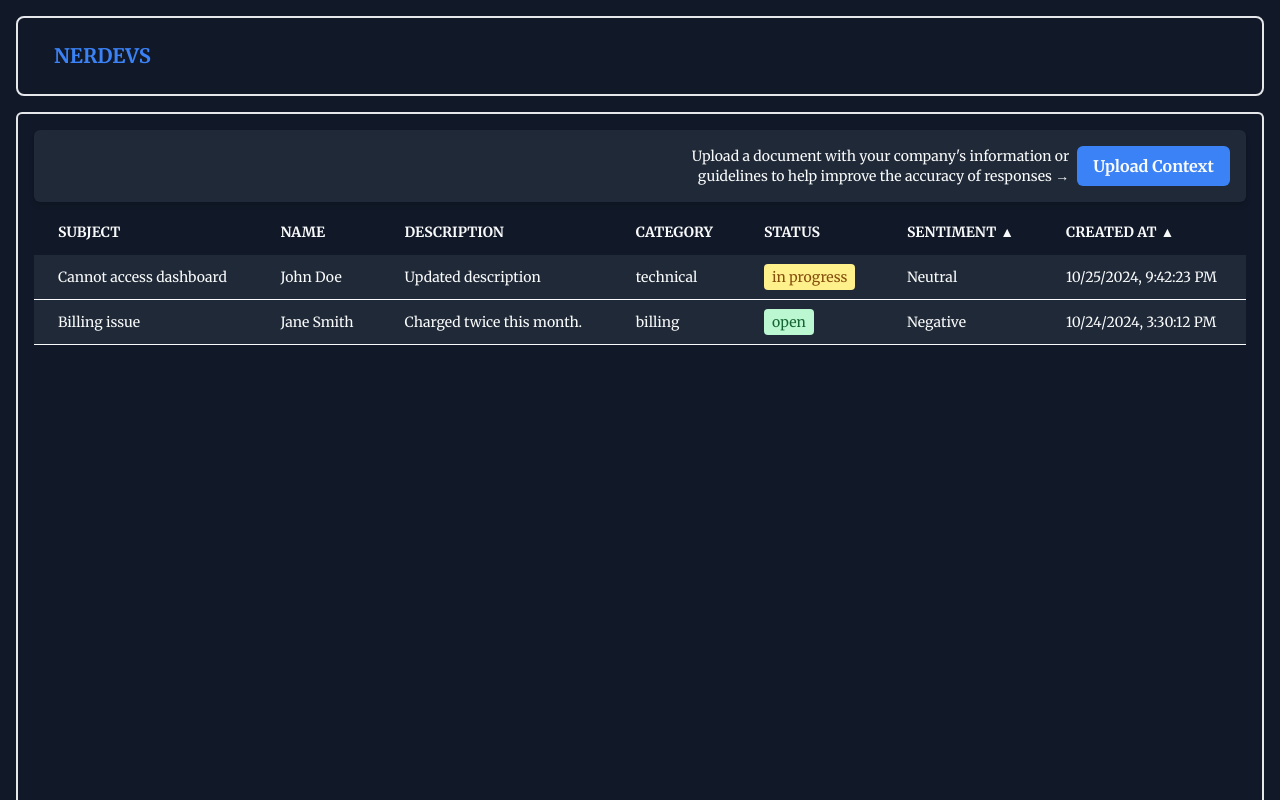
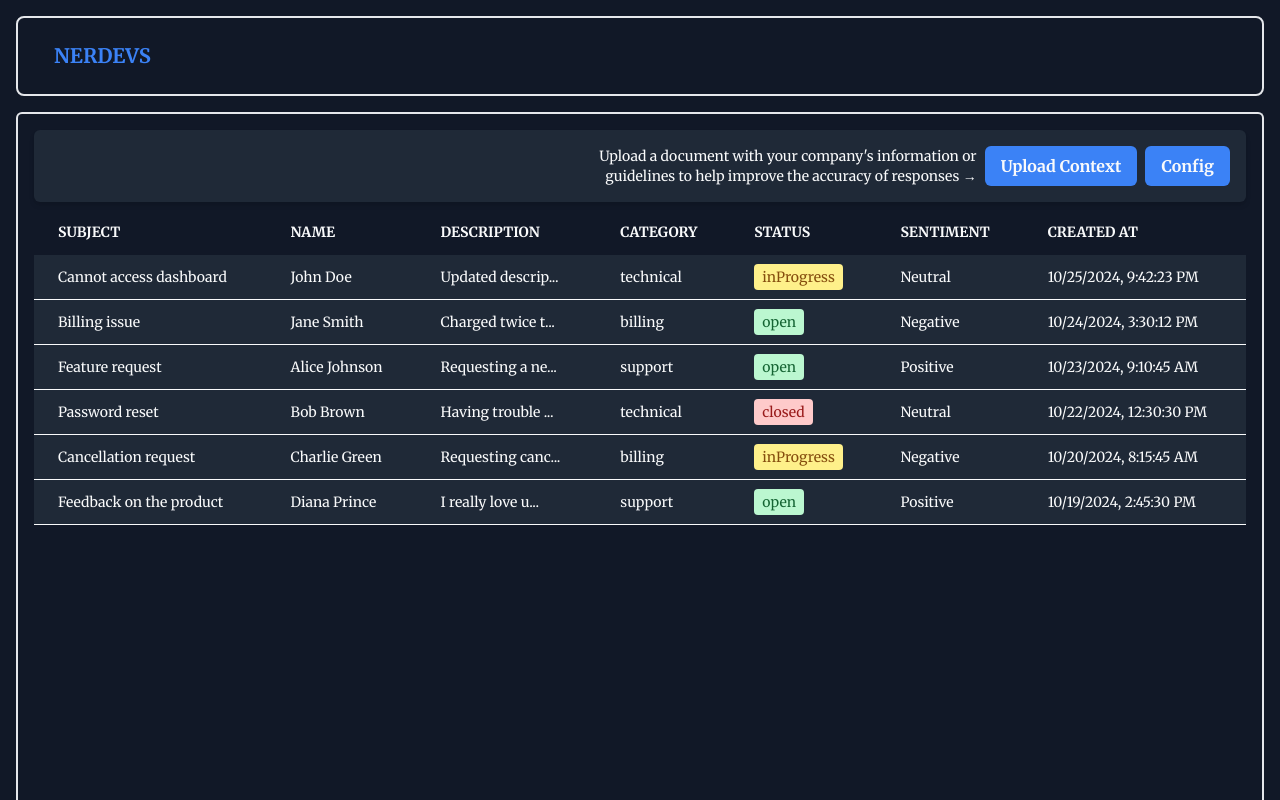
Before and after one commit to rodmarkun/ENM-HackathonLLM, a Next.js app in the folder front/: page / in a window 1280 px wide. Built offline with nearby package versions, Linux system fonts and the light colour scheme.

Commit message:
feat: strategy context

```diff
--- a/front/src/app/page.tsx
+++ b/front/src/app/page.tsx
@@ -1,9 +1,11 @@
 import Navbar from "@/components/Navbar";
 import Table from "@/components/Table";
 import Topbar from "@/components/Topbar";
+import { RulesProvider } from "../context/RulesContext";
 
 export default function Home() {
   return (
+    <RulesProvider>
       <div className="h-screen flex flex-col gap-4 px-4 pt-2">
         <Navbar />
         <div className="w-full h-full flex flex-col gap-2 border-2 border-b-0 p-4 rounded-t-md">
@@ -11,5 +13,6 @@ export default function Home() {
           <Table />
         </div>
       </div>
+    </RulesProvider>
   );
 }
--- a/front/src/components/Table/index.tsx
+++ b/front/src/components/Table/index.tsx
@@ -5,6 +5,7 @@ import { cn } from "@/lib/utils";
 import { mockTickets } from "@/mocks";
 import type { Ticket } from "@/types";
 import TicketCard from "../Ticket";
+import { useRules } from "@/context/RulesContext";
 
 interface SortConfig {
   key: keyof Ticket | null;
@@ -27,12 +28,22 @@ const headers: TableHeader[] = [
 ];
 
 export default function Table() {
+  const { rules } = useRules();
   const [sortConfig, setSortConfig] = useState<SortConfig>({
     key: null,
     direction: "asc",
   });
 
-  const sortedTickets = [...mockTickets].sort((a, b) => {
+  const updatedTickets = mockTickets.map((ticket) => {
+    const matchingRule = rules.find(
+      (rule) => ticket[rule.property] === rule.value
+    );
+    return matchingRule
+      ? { ...ticket, strategy: matchingRule.strategy }
+      : ticket;
+  });
+
+  const sortedTickets = [...updatedTickets].sort((a, b) => {
     if (sortConfig.key) {
       const direction = sortConfig.direction === "asc" ? 1 : -1;
       return a[sortConfig.key] > b[sortConfig.key] ? direction : -direction;
@@ -58,27 +69,10 @@ export default function Table() {
             {headers.map((header) => (
               <th
                 key={header.label}
-                className={cn(
-                  "py-3 px-6 text-left",
-                  header.sortKey && "cursor-pointer"
-                )}
+                className="py-3 px-6 text-left cursor-pointer"
                 onClick={() => header.sortKey && handleSort(header.sortKey)}
               >
-                <span className="flex items-center">
-                  {header.label}
-                  {header.sortKey && (
-                    <span
-                      className={cn(
-                        "ml-1 transition-transform duration-200",
-                        sortConfig.key === header.sortKey &&
-                          sortConfig.direction === "asc" &&
-                          "rotate-180"
-                      )}
-                    >
-                      {"\u25B2"}
-                    </span>
-                  )}
-                </span>
+                {header.label}
               </th>
             ))}
           </tr>
--- a/front/src/components/Ticket.tsx
+++ b/front/src/components/Ticket.tsx
@@ -1,6 +1,6 @@
 "use client";
 
-import { cn } from "@/lib/utils";
+import { cn, shortendDescription } from "@/lib/utils";
 import { Ticket } from "@/types";
 import { useRouter } from "next/navigation";
 
@@ -19,18 +19,20 @@ export default function TicketCard({ ticket }: TicketProps) {
     >
       <td className="py-3 px-6 text-left font-medium">{ticket.subject}</td>
       <td className="py-3 px-6 text-left">{ticket.name}</td>
-      <td className="py-3 px-6 text-left">{ticket.description}</td>
+      <td className="py-3 px-6 text-left">
+        {shortendDescription(ticket.description, 15)}
+      </td>
       <td className="py-3 px-6 text-left">{ticket.category}</td>
       <td className="py-3 px-6 text-left">
         <span
           className={cn(
             "px-2 py-1 rounded whitespace-nowrap",
-            ticket.status === "in_progress" && "bg-yellow-200 text-yellow-800",
+            ticket.status === "inProgress" && "bg-yellow-200 text-yellow-800",
             ticket.status === "open" && "bg-green-200 text-green-800",
             ticket.status === "closed" && "bg-red-200 text-red-800"
           )}
         >
-          {ticket.status.replace("_", " ")}
+          {ticket.status}
         </span>
       </td>
       <td className="py-3 px-6 text-left">
--- a/front/src/components/Topbar.tsx
+++ b/front/src/components/Topbar.tsx
@@ -1,10 +1,34 @@
 "use client";
 
-import { useRef } from "react";
+import { useRules, Rule, Property } from "../context/RulesContext";
+import { useRef, useState } from "react";
 import { Button } from "./ui/Button";
+import { Modal } from "./ui/Modal";
+
+const propertyOptions: Record<Property, string[]> = {
+  category: ["technical", "billing", "support"],
+  sentiment: ["positive", "neutral", "negative"],
+  priority: ["low", "mid", "high"],
+};
 
 export default function Topbar() {
+  const { rules, addRule, removeRule } = useRules();
+  const [isModalOpen, setIsModalOpen] = useState(false);
+  const [selectedProperty, setSelectedProperty] = useState<Property | null>(
+    null
+  );
+
   const fileInputRef = useRef<HTMLInputElement>(null);
+
+  const handleAddRule = (value: string) => {
+    if (!selectedProperty) return;
+    const newRule: Rule = {
+      property: selectedProperty,
+      value,
+      strategy: "autoAnswer",
+    };
+    addRule(newRule);
+  };
 
   return (
     <div className="w-full flex items-center justify-end gap-2 bg-foreground p-4 text-right text-text rounded-md shadow-md">
@@ -20,8 +44,75 @@ export default function Topbar() {
       >
         Upload Context
       </Button>
+      <Button onClick={() => setIsModalOpen(true)} size="md" color="accent">
+        Config
+      </Button>
 
-      {/* Disimula el input type file */}
+      {isModalOpen && (
+        <Modal onClose={() => setIsModalOpen(false)} className="border">
+          <div className="p-6">
+            <h2 className="text-lg font-semibold mb-4">
+              Strategy Rules Configuration
+            </h2>
+
+            <div className="flex gap-2 mb-6">
+              {Object.keys(propertyOptions).map((prop) => (
+                <Button
+                  key={prop}
+                  onClick={() => setSelectedProperty(prop as Property)}
+                  size="md"
+                  color={selectedProperty === prop ? "accent" : "none"}
+                >
+                  {prop}
+                </Button>
+              ))}
+            </div>
+
+            {selectedProperty && (
+              <div className="mb-6">
+                <h3 className="text-sm font-medium mb-2">
+                  Select value for {selectedProperty}:
+                </h3>
+                <div className="flex gap-2 flex-wrap">
+                  {propertyOptions[selectedProperty].map((value) => (
+                    <Button
+                      key={value}
+                      onClick={() => handleAddRule(value)}
+                      size="md"
+                      color="none"
+                    >
+                      {value}
+                    </Button>
+                  ))}
+                </div>
+              </div>
+            )}
+
+            {rules.length > 0 && (
+              <div>
+                <h3 className="text-sm font-medium mb-2">Active Rules:</h3>
+                <div className="space-y-2">
+                  {rules.map((rule, index) => (
+                    <div
+                      key={index}
+                      className="flex items-center justify-between bg-background p-2 rounded"
+                    >
+                      <span>
+                        {rule.property} = {rule.value} → {rule.strategy}
+                      </span>
+                      <Button
+                        size="md"
+                        color="none"
+                        onClick={() => removeRule(rule)}
+                      >
+                        Remove
+                      </Button>
+                    </div>
+                  ))}
+                </div>
+              </div>
+            )}
+            {/* Hidden file input */}
             <input
               type="file"
               ref={fileInputRef}
@@ -29,11 +120,14 @@ export default function Topbar() {
               onChange={(e: React.ChangeEvent<HTMLInputElement>) => {
                 const file = e.target.files?.[0];
                 if (file) {
-            //FIXME: guardar el file con el contexto
+                  // Handle the uploaded file as needed
                   console.log("File selected:", file);
                 }
               }}
             />
           </div>
+        </Modal>
+      )}
+    </div>
   );
 }
--- a/front/src/components/ui/Button.tsx
+++ b/front/src/components/ui/Button.tsx
@@ -5,7 +5,7 @@ type Props = {
   children: ReactNode;
   onClick: () => void;
   size: "icon" | "none" | "md";
-  color: "accent";
+  color: "accent" | "none";
 };
 
 export const Button = ({ children, onClick, size, color }: Props) => {
@@ -18,6 +18,7 @@ export const Button = ({ children, onClick, size, color }: Props) => {
     },
     colors: {
       accent: "bg-accent",
+      none: "",
     },
   };
 
--- /dev/null
+++ b/front/src/components/ui/Modal.tsx
@@ -0,0 +1,41 @@
+import { cn } from "@/lib/utils";
+import Image from "next/image";
+import { ReactNode, MouseEvent } from "react";
+
+type Props = {
+  children: ReactNode;
+  onClose: () => void;
+  className?: string;
+};
+
+export const Modal = ({ children, onClose, className }: Props) => {
+  const handleBackgroundClick = (e: MouseEvent<HTMLDivElement>) => {
+    if (e.target === e.currentTarget) {
+      onClose();
+    }
+  };
+
+  return (
+    <div
+      className="fixed z-10 top-0 left-0 h-screen w-full bg-background bg-opacity-60 flex items-center justify-center"
+      onClick={handleBackgroundClick}
+    >
+      <div
+        className={cn(
+          "relative p-6 rounded-lg bg-background opacity-100",
+          className
+        )}
+      >
+        <Image
+          src={"/Quit.svg"}
+          alt={"Quit"}
+          width={12}
+          height={12}
+          className="absolute top-4 right-4"
+          onClick={onClose}
+        />
+        {children}
+      </div>
+    </div>
+  );
+};
--- /dev/null
+++ b/front/src/context/RulesContext.tsx
@@ -0,0 +1,59 @@
+"use client";
+
+import React, { createContext, useContext, useState, ReactNode } from "react";
+
+export type Property = "category" | "sentiment" | "priority";
+export type Strategy = "template" | "autoAnswer";
+
+export interface Rule {
+  property: Property;
+  value: string;
+  strategy: Strategy;
+}
+
+interface RulesContextType {
+  rules: Rule[];
+  addRule: (rule: Rule) => void;
+  removeRule: (rule: Rule) => void;
+}
+
+const RulesContext = createContext<RulesContextType | undefined>(undefined);
+
+export const RulesProvider = ({ children }: { children: ReactNode }) => {
+  const [rules, setRules] = useState<Rule[]>([]);
+
+  const addRule = (rule: Rule) => {
+    setRules((prevRules) => {
+      const filteredRules = prevRules.filter(
+        (r) => !(r.property === rule.property && r.value === rule.value)
+      );
+      return [...filteredRules, rule];
+    });
+  };
+
+  const removeRule = (ruleToRemove: Rule) => {
+    setRules((prevRules) =>
+      prevRules.filter(
+        (rule) =>
+          !(
+            rule.property === ruleToRemove.property &&
+            rule.value === ruleToRemove.value
+          )
+      )
+    );
+  };
+
+  return (
+    <RulesContext.Provider value={{ rules, addRule, removeRule }}>
+      {children}
+    </RulesContext.Provider>
+  );
+};
+
+export const useRules = () => {
+  const context = useContext(RulesContext);
+  if (!context) {
+    throw new Error("useRules must be used within a RulesProvider");
+  }
+  return context;
+};
--- a/front/src/lib/utils.ts
+++ b/front/src/lib/utils.ts
@@ -1,6 +1,10 @@
-import clsx, { ClassValue } from 'clsx'
-import { twMerge } from 'tailwind-merge'
+import clsx, { ClassValue } from "clsx";
+import { twMerge } from "tailwind-merge";
 
 export function cn(...inputs: ClassValue[]) {
-    return twMerge(clsx(inputs))
+  return twMerge(clsx(inputs));
 }
+
+export function shortendDescription(description: string, chars: number) {
+  return `${description.slice(0, chars)}...`;
+}
--- a/front/src/mocks.ts
+++ b/front/src/mocks.ts
@@ -6,25 +6,90 @@ export const mockTickets: Ticket[] = [
     name: "John Doe",
     email: "john@example.com",
     subject: "Cannot access dashboard",
-    description: "Updated description",
+    description: "Updated description with specific details about the issue.",
     created_at: "2024-10-25T21:42:23.802299",
     updated_at: "2024-10-25T21:52:30.108823",
     language: "en",
-    status: "in_progress",
+    status: "inProgress",
     category: "technical",
     sentiment: "neutral",
+    strategy: "template",
+    priority: "high",
   },
   {
     id: 2,
     name: "Jane Smith",
     email: "jane@example.com",
     subject: "Billing issue",
-    description: "Charged twice this month.",
+    description: "Charged twice this month for the same service.",
     created_at: "2024-10-24T15:30:12.987654",
     updated_at: "2024-10-25T10:45:23.456789",
     language: "en",
     status: "open",
     category: "billing",
     sentiment: "negative",
+    strategy: "autoAnswer",
+    priority: "mid",
+  },
+  {
+    id: 3,
+    name: "Alice Johnson",
+    email: "alice@example.com",
+    subject: "Feature request",
+    description: "Requesting a new feature for better user experience.",
+    created_at: "2024-10-23T09:10:45.123456",
+    updated_at: "2024-10-23T10:00:00.000000",
+    language: "en",
+    status: "open",
+    category: "support",
+    sentiment: "positive",
+    strategy: "template",
+    priority: "low",
+  },
+  {
+    id: 4,
+    name: "Bob Brown",
+    email: "bob@example.com",
+    subject: "Password reset",
+    description: "Having trouble resetting my password.",
+    created_at: "2024-10-22T12:30:30.123456",
+    updated_at: "2024-10-22T13:00:00.000000",
+    language: "en",
+    status: "closed",
+    category: "technical",
+    sentiment: "neutral",
+    strategy: "autoAnswer",
+    priority: "mid",
+  },
+  {
+    id: 5,
+    name: "Charlie Green",
+    email: "charlie@example.com",
+    subject: "Cancellation request",
+    description: "Requesting cancellation of my subscription.",
+    created_at: "2024-10-20T08:15:45.987654",
+    updated_at: "2024-10-20T09:00:00.000000",
+    language: "en",
+    status: "inProgress",
+    category: "billing",
+    sentiment: "negative",
+    strategy: "template",
+    priority: "high",
+  },
+  {
+    id: 6,
+    name: "Diana Prince",
+    email: "diana@example.com",
+    subject: "Feedback on the product",
+    description:
+      "I really love using this product, but I have some suggestions.",
+    created_at: "2024-10-19T14:45:30.123456",
+    updated_at: "2024-10-19T15:00:00.000000",
+    language: "en",
+    status: "open",
+    category: "support",
+    sentiment: "positive",
+    strategy: "autoAnswer",
+    priority: "low",
   },
 ];
--- a/front/src/types.ts
+++ b/front/src/types.ts
@@ -7,7 +7,9 @@ export type Ticket = {
   created_at: string;
   updated_at: string;
   language: string;
-  status: "in_progress" | "open" | "closed";
+  status: "open" | "inProgress" | "closed";
   category: "technical" | "billing" | "support";
   sentiment: "positive" | "neutral" | "negative";
+  strategy: "template" | "autoAnswer";
+  priority: "low" | "mid" | "high";
 };
```
Also changed, not shown: front/public/Quit.svg (added), front/src/app/template/[slug]/page.tsx (line endings or trailing spaces). Lines whose indentation alone changed are shown as unchanged.
